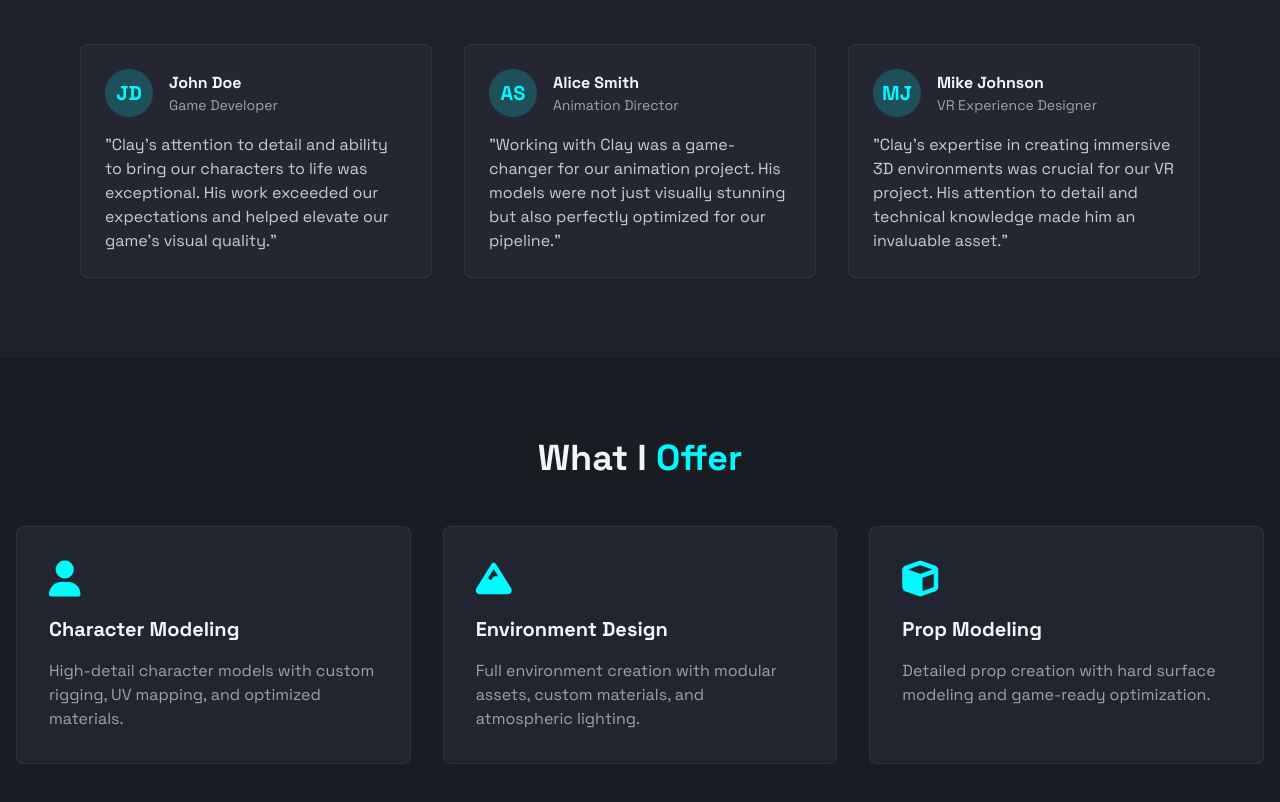
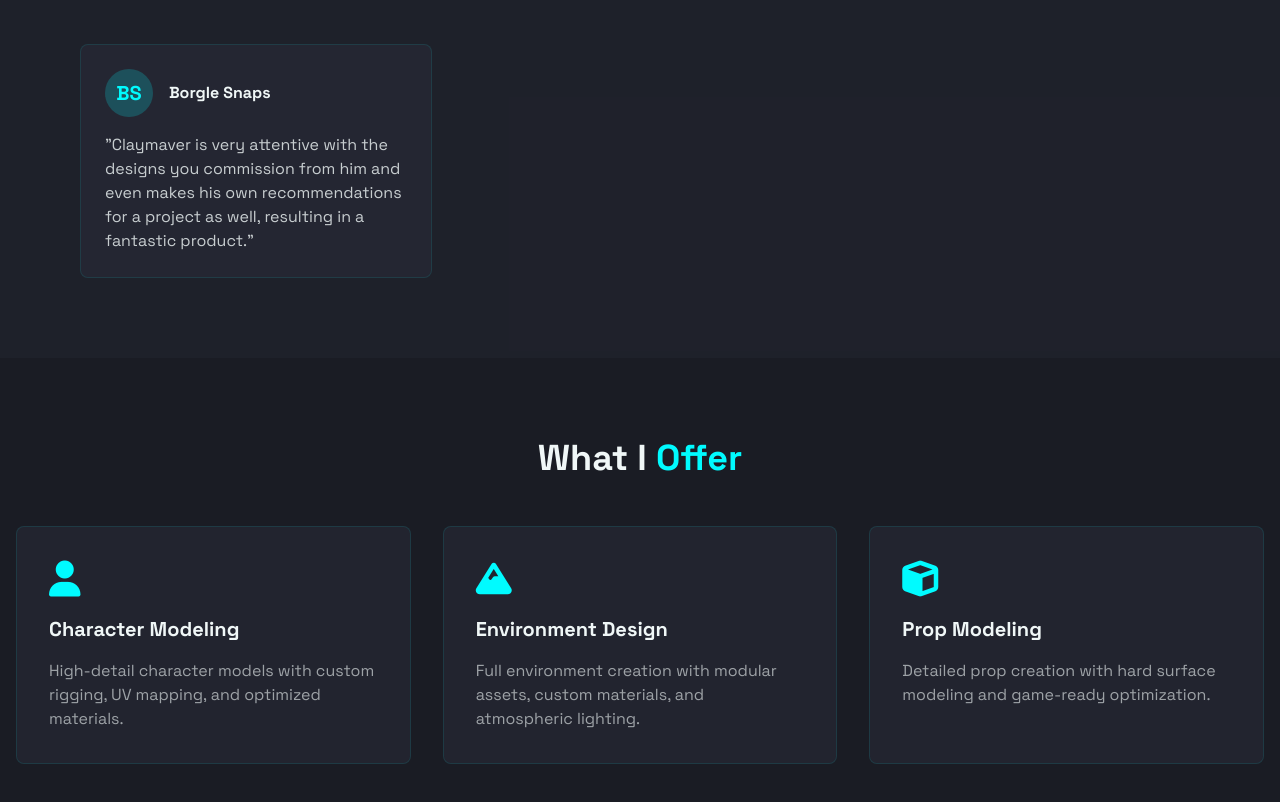
Before and after one commit to Claymaver/claymaver.github.io, a website: page index.html in a window 1280 px wide. Shown: the part 920-1722 px from the top of the page. Drawn offline with nearby package versions, Linux system fonts and the light colour scheme.

Commit message:
Update testimonials and project descriptions for H.A.M.P.T.E.R. and A.R.T.I.M.E.S.

```diff
--- a/index.html
+++ b/index.html
@@ -180,42 +180,14 @@
                 <div class="bg-theme-secondary/50 p-6 rounded-lg border border-theme-primary/10">
                     <div class="flex items-center mb-4">
                         <div class="w-12 h-12 rounded-full bg-theme-primary/20 flex items-center justify-center mr-4">
-                            <span class="text-xl font-bold text-theme-primary">JD</span>
+                            <span class="text-xl font-bold text-theme-primary">BS</span>
                         </div>
                         <div>
-                            <h4 class="font-bold">John Doe</h4>
-                            <p class="text-sm opacity-60">Game Developer</p>
+                            <h4 class="font-bold">Borgle Snaps</h4>
+                            <p class="text-sm opacity-60"></p>
                         </div>
                     </div>
-                    <p class="opacity-80">"Clay's attention to detail and ability to bring our characters to life was exceptional. His work exceeded our expectations and helped elevate our game's visual quality."</p>
-                </div>
-
-                <!-- Testimonial 2 -->
-                <div class="bg-theme-secondary/50 p-6 rounded-lg border border-theme-primary/10">
-                    <div class="flex items-center mb-4">
-                        <div class="w-12 h-12 rounded-full bg-theme-primary/20 flex items-center justify-center mr-4">
-                            <span class="text-xl font-bold text-theme-primary">AS</span>
-                        </div>
-                        <div>
-                            <h4 class="font-bold">Alice Smith</h4>
-                            <p class="text-sm opacity-60">Animation Director</p>
-                        </div>
-                    </div>
-                    <p class="opacity-80">"Working with Clay was a game-changer for our animation project. His models were not just visually stunning but also perfectly optimized for our pipeline."</p>
-                </div>
-
-                <!-- Testimonial 3 -->
-                <div class="bg-theme-secondary/50 p-6 rounded-lg border border-theme-primary/10">
-                    <div class="flex items-center mb-4">
-                        <div class="w-12 h-12 rounded-full bg-theme-primary/20 flex items-center justify-center mr-4">
-                            <span class="text-xl font-bold text-theme-primary">MJ</span>
-                        </div>
-                        <div>
-                            <h4 class="font-bold">Mike Johnson</h4>
-                            <p class="text-sm opacity-60">VR Experience Designer</p>
-                        </div>
-                    </div>
-                    <p class="opacity-80">"Clay's expertise in creating immersive 3D environments was crucial for our VR project. His attention to detail and technical knowledge made him an invaluable asset."</p>
+                    <p class="opacity-80">"Claymaver is very attentive with the designs you commission from him and even makes his own recommendations for a project as well, resulting in a fantastic product."</p>
                 </div>
             </div>
         </div>
```
Also changed, not shown: js/projects.json (+41 -3 lines), Assets/Projects/Arti/Artimes cover.png (added), 2 other files.
